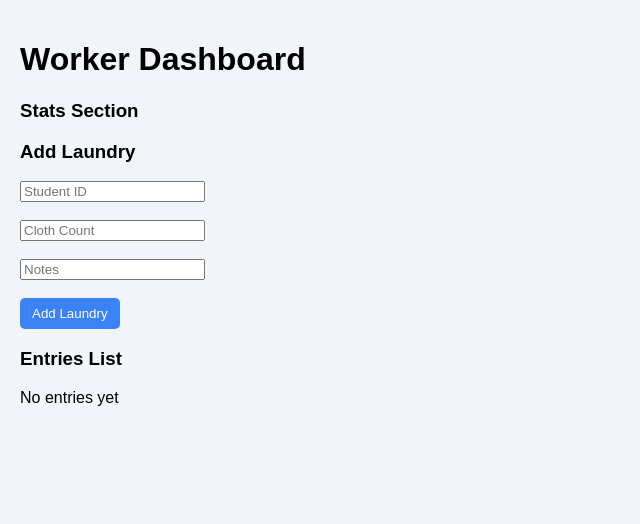
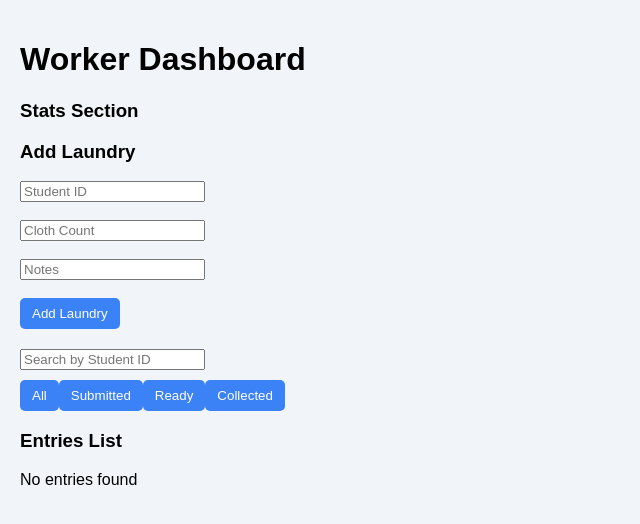
Before and after one commit to meetgupta996/vastra-saarthi, a React (Vite) app in the folder laundry-system/: page /worker in a window 1280 px wide. Shown: the top 524 px of the page, without its empty margins (0-640 px from the left). Built offline with nearby package versions, Linux system fonts and the light colour scheme; sample sign-in values are in the browser's storage.

Commit message:
added status update actions

```diff
--- a/laundry-system/src/pages/WorkerPortal.jsx
+++ b/laundry-system/src/pages/WorkerPortal.jsx
@@ -10,14 +10,17 @@ export default function WorkerPortal() {
     return <Navigate to="/worker-login" />;
   }
 
-  const { entries, addEntry } = useLaundry();
+  const { entries, addEntry, markReady, markCollected } = useLaundry();
 
   const [studentId, setStudentId] = useState("");
   const [clothCount, setClothCount] = useState("");
   const [notes, setNotes] = useState("");
   const [error, setError] = useState("");
 
-  // added entry handler
+  const [search, setSearch] = useState("");
+  const [filter, setFilter] = useState("all");
+
+  // add entry handler
   const handleAdd = () => {
     const result = addEntry(studentId, Number(clothCount), notes);
 
@@ -26,21 +29,28 @@ export default function WorkerPortal() {
       return;
     }
 
-    // reset form
     setStudentId("");
     setClothCount("");
     setNotes("");
     setError("");
   };
 
+  // filter logic
+  const filteredEntries = entries
+    .filter((e) => e.studentId.toLowerCase().includes(search.toLowerCase()))
+    .filter((e) => {
+      if (filter === "all") return true;
+      return e.status === filter;
+    });
+
   return (
     <div style={{ padding: "20px" }}>
       <h1>Worker Dashboard</h1>
 
-      {/* STATS (placeholder for now) */}
+      {/* STATS */}
       <h3>Stats Section</h3>
 
-      {/* ADDED LAUNDRY FORM */}
+      {/* ADD LAUNDRY FORM */}
       <section>
         <h3>Add Laundry</h3>
 
@@ -79,14 +89,31 @@ export default function WorkerPortal() {
         {error && <p style={{ color: "red" }}>{error}</p>}
       </section>
 
+      {/* SEARCH + FILTER */}
+      <section style={{ marginTop: "20px" }}>
+        <input
+          type="text"
+          placeholder="Search by Student ID"
+          value={search}
+          onChange={(e) => setSearch(e.target.value)}
+        />
+
+        <div style={{ marginTop: "10px" }}>
+          <button onClick={() => setFilter("all")}>All</button>
+          <button onClick={() => setFilter("submitted")}>Submitted</button>
+          <button onClick={() => setFilter("ready")}>Ready</button>
+          <button onClick={() => setFilter("collected")}>Collected</button>
+        </div>
+      </section>
+
       {/* ENTRIES LIST */}
       <section>
         <h3>Entries List</h3>
 
-        {entries.length === 0 ? (
-          <p>No entries yet</p>
+        {filteredEntries.length === 0 ? (
+          <p>No entries found</p>
         ) : (
-          entries.map((e) => (
+          filteredEntries.map((e) => (
             <div
               key={e.id}
               style={{
@@ -107,6 +134,19 @@ export default function WorkerPortal() {
               <p>
                 <strong>Notes:</strong> {e.notes}
               </p>
+
+              {/* STATUS BUTTONS */}
+              {e.status === "submitted" && (
+                <button onClick={() => markReady(e.id)}>Mark Ready</button>
+              )}
+
+              {e.status === "ready" && (
+                <button onClick={() => markCollected(e.id)}>
+                  Mark Collected
+                </button>
+              )}
+
+              {e.status === "collected" && <p>✅ Completed</p>}
             </div>
           ))
         )}
```
